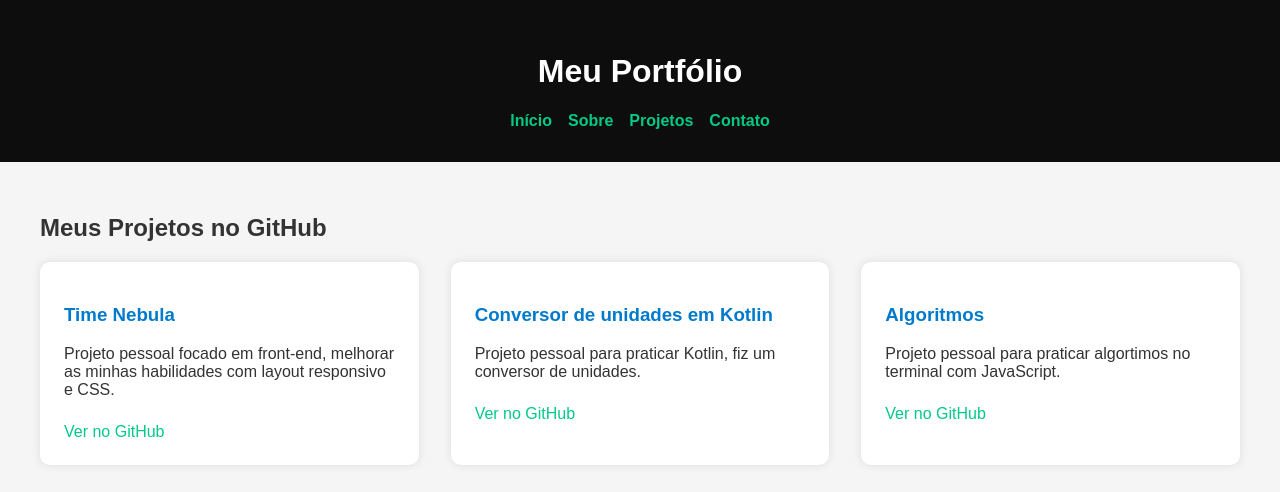
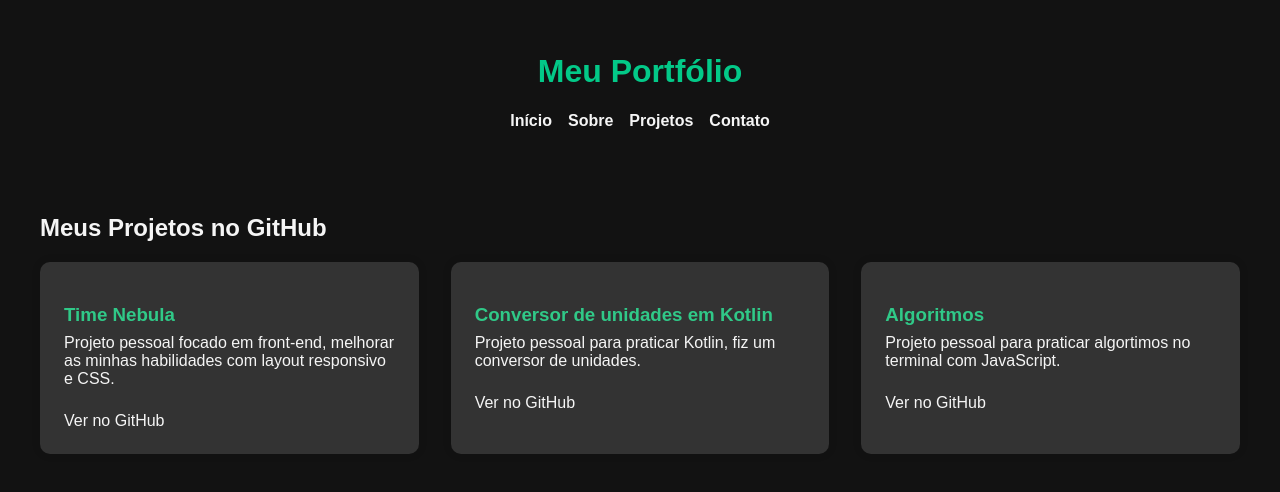
Before and after one commit to lion1536/portfolio-pedroarmiliato, a plain HTML site: page portfolio.html in a window 1280 px wide. Drawn offline with Linux system fonts and the light colour scheme.

Commit message:
Fix stuff

```diff
--- a/contato.css
+++ b/contato.css
@@ -6,9 +6,9 @@
 }
 
 body {
-  font-family: 'Poppins', sans-serif;
-  background-color: #f5f5f5;
-  color: #333;
+  font-family: "Poppins", sans-serif;
+  background-color: #121212;
+  color: #f5f5f5;
   min-height: 100vh;
   display: flex;
   flex-direction: column;
@@ -21,7 +21,7 @@ header {
   color: #03c988;
   padding: 2rem;
   text-align: center;
-  box-shadow: 0 3px 6px rgba(0, 0, 0, 0.1);
+  box-shadow: 0 3px 6px rgba(0, 0, 0, 0.4);
 }
 
 nav {
@@ -33,7 +33,7 @@ nav {
 }
 
 nav a {
-  color: #03c988;
+  color: #f5f5f5;
   text-decoration: none;
   font-weight: 700;
   font-size: 1.1rem;
@@ -42,7 +42,7 @@ nav a {
 
 nav a:hover,
 nav a:focus {
-  color: #007acc;
+  color: #40f7b8;
   outline: none;
   text-decoration: underline;
 }
@@ -52,9 +52,9 @@ main {
   max-width: 600px;
   margin: 2rem auto 4rem;
   padding: 2rem 2.5rem;
-  background-color: white;
+  background-color: #1e1e1e;
   border-radius: 12px;
-  box-shadow: 0 6px 15px rgba(0, 0, 0, 0.1);
+  box-shadow: 0 6px 15px rgba(0, 0, 0, 0.3);
   flex-grow: 1;
 }
 
@@ -63,7 +63,7 @@ main {
   margin-bottom: 2rem;
   text-align: center;
   font-weight: 700;
-  color: #0d0d0d;
+  color: #03c988;
   font-size: 2rem;
 }
 
@@ -75,7 +75,7 @@ form {
 label {
   margin-top: 1.5rem;
   font-weight: 600;
-  color: #555;
+  color: #cccccc;
 }
 
 /* Inputs e textarea */
@@ -83,20 +83,27 @@ input,
 textarea {
   padding: 0.75rem 1rem;
   margin-top: 0.5rem;
-  border: 1.5px solid #ccc;
+  border: 1.5px solid #444;
   border-radius: 8px;
   font-size: 1rem;
-  transition: border-color 0.3s ease;
+  background-color: #2b2b2b;
+  color: #f5f5f5;
+  transition: border-color 0.3s ease, background-color 0.3s ease;
   resize: vertical;
   min-width: 100%;
-  box-sizing: border-box;
+}
+
+input::placeholder,
+textarea::placeholder {
+  color: #888;
 }
 
 input:focus,
 textarea:focus {
   border-color: #03c988;
   outline: none;
-  box-shadow: 0 0 8px #03c988aa;
+  box-shadow: 0 0 8px #03c98888;
+  background-color: #2f2f2f;
 }
 
 /* Botão */
@@ -105,7 +112,7 @@ button {
   padding: 1rem;
   font-size: 1.1rem;
   background-color: #03c988;
-  color: white;
+  color: #0d0d0d;
   border: none;
   border-radius: 10px;
   cursor: pointer;
@@ -116,6 +123,7 @@ button {
 button:hover,
 button:focus {
   background-color: #007acc;
+  color: white;
   outline: none;
 }
 
@@ -124,10 +132,10 @@ button:focus {
   margin-top: 1.5rem;
   font-weight: 600;
   text-align: center;
-  color: #0d0d0d;
+  color: #ffffff;
   min-height: 1.5rem;
   word-wrap: break-word;
-  white-space: pre-wrap; /* mantém quebras de linha */
+  white-space: pre-wrap;
 }
 
 /* Responsividade */
--- a/paleta.css
+++ b/paleta.css
@@ -2,8 +2,9 @@
   --bg: #121212;
   --text: #f5f5f5;
   --accent: #03c988;
+  --accents: #40f7b8;
   --highlight: #64ab50;
-  --font: 'Segoe UI', Tahoma, sans-serif;
+  --font: "Poppins", sans-serif;
   --shadow: rgba(0, 0, 0, 0.2);
 }
 
@@ -41,9 +42,9 @@ nav a {
   transition: color 0.3s;
 }
 
-nav a:hover,
-nav a[aria-current='page'] {
-  color: var(--accent);
+a:hover {
+  color: var(--accents);
+  text-decoration: underline;
 }
 
 .container {
--- a/port.css
+++ b/port.css
@@ -1,18 +1,35 @@
+/* ====== VARIÁVEIS GLOBAIS ====== */
+:root {
+  --bg: #121212;
+  --text: #f5f5f5;
+  --accent: #f5f5f5;
+  --accent-hover: #30c988;
+  --accents: #40f7b8;
+  --header-bg: #0d0d0d;
+  --box-bg: #333;
+  --shadow: rgba(0, 0, 0, 0.1);
+  --radius: 10px;
+  --font: "Poppins", sans-serif;
+}
+
+/* ====== CONFIGURAÇÕES GERAIS ====== */
 body {
-  font-family: 'Poppins', sans-serif;
-  background: #f5f5f5;
-  color: #333;
+  font-family: var(--font);
+  background: var(--bg);
+  color: var(--text);
   margin: 0;
   padding: 0;
 }
 
+/* ====== CABEÇALHO ====== */
 header {
-  background: #0d0d0d;
-  color: #fff;
+  background: var(--header);
+  color: #03c988;
   padding: 2rem;
   text-align: center;
 }
 
+/* ====== NAVEGAÇÃO ====== */
 nav {
   display: flex;
   flex-wrap: wrap;
@@ -22,33 +39,37 @@ nav {
 }
 
 nav a {
-  color: #03c988;
+  color: var(--accent);
   text-decoration: none;
   font-weight: bold;
+  transition: color 0.3s ease, text-decoration 0.3s ease;
 }
 
-nav a:hover {
+a:hover {
+  color: var(--accents);
   text-decoration: underline;
-  color: #007acc;
 }
 
+/* ====== CONTAINER CENTRAL ====== */
 .container {
   max-width: 1200px;
   margin: 0 auto;
   padding: 2rem;
 }
 
+/* ====== GALERIA DE PROJETOS ====== */
 .galeria {
   display: grid;
   gap: 2rem;
   grid-template-columns: repeat(auto-fit, minmax(280px, 1fr));
 }
 
+/* ====== ESTILO DOS PROJETOS ====== */
 .projeto {
-  background: white;
+  background: var(--box-bg);
   padding: 1.5rem;
-  border-radius: 10px;
-  box-shadow: 0 0 10px rgba(0, 0, 0, 0.1);
+  border-radius: var(--radius);
+  box-shadow: 0 0 10px var(--shadow);
   transition: transform 0.3s ease;
 }
 
@@ -57,7 +78,8 @@ nav a:hover {
 }
 
 .projeto h3 {
-  color: #007acc;
+  color: var(--accent-hover);
+  margin-bottom: 0.5rem;
 }
 
 .projeto p {
@@ -67,15 +89,17 @@ nav a:hover {
 .projeto a {
   display: inline-block;
   margin-top: 1rem;
-  color: #03c988;
+  color: var(--accent);
   text-decoration: none;
+  transition: color 0.3s ease, text-decoration 0.3s ease;
 }
 
 .projeto a:hover {
+  color: var(--accent-hover);
   text-decoration: underline;
-  color: #005ea7;
 }
 
+/* ====== MEDIA QUERIES ====== */
 @media (max-width: 768px) {
   header {
     padding: 1.5rem 1rem;
--- a/portfolio.css
+++ b/portfolio.css
@@ -2,12 +2,13 @@
   --bg: #121212;
   --text: #f5f5f5;
   --accent: #03c988;
+  --accents: #40f7b8;
   --muted: #aaaaaa;
   --box-bg: #1e1e1e;
   --highlight: #64ab50;
   --shadow: rgba(0, 0, 0, 0.2);
   --radius: 12px;
-  --font: "Segoe UI", Tahoma, sans-serif;
+  --font: "Poppins", sans-serif;
 }
 
 * {
@@ -16,7 +17,9 @@
   box-sizing: border-box;
 }
 
+html,
 body {
+  overflow-x: hidden; /* Corrigido: só aqui */
   font-family: var(--font);
   background-color: var(--bg);
   color: var(--text);
@@ -50,7 +53,8 @@ nav a {
 }
 
 nav a:hover {
-  color: var(--accent);
+  color: var(--accents);
+  text-decoration: underline;
 }
 
 .container {
@@ -63,7 +67,10 @@ nav a:hover {
 .galeria {
   display: grid;
   gap: 2rem;
-  grid-template-columns: repeat(auto-fit, minmax(300px, 1fr));
+  grid-template-columns: repeat(
+    auto-fit,
+    minmax(200px, 1fr)
+  ); /* minwidth menor */
 }
 
 .projeto {
@@ -89,6 +96,7 @@ nav a:hover {
   margin-top: 0.5rem;
   color: var(--highlight);
   text-decoration: none;
+  transition: color 0.3s ease;
 }
 
 .projeto a:hover {
@@ -103,7 +111,10 @@ nav a:hover {
 
 .grid-imagens {
   display: grid;
-  grid-template-columns: repeat(auto-fit, minmax(240px, 1fr));
+  grid-template-columns: repeat(
+    auto-fit,
+    minmax(200px, 1fr)
+  ); /* minwidth menor */
   gap: 1.5rem;
 }
 
@@ -117,6 +128,7 @@ nav a:hover {
 
 .imagem-projeto img {
   width: 100%;
+  max-width: 100%;
   height: auto;
   display: block;
   object-fit: cover;
@@ -151,10 +163,11 @@ section h2 {
 a {
   color: var(--accent);
   text-decoration: none;
+  transition: color 0.3s ease;
 }
 
 a:hover {
-  color: #40f7b8;
+  color: #1abc9c;
   text-decoration: underline;
 }
 
@@ -164,7 +177,7 @@ a:hover {
   height: auto;
   border-radius: 50%;
   object-fit: cover;
-  border: 4px solid var(--cor-primaria);
+  border: 4px solid var(--accent);
   box-shadow: 0 4px 10px rgba(0, 0, 0, 0.2);
   transition: transform 0.3s ease;
 }
--- a/sobre.css
+++ b/sobre.css
@@ -4,7 +4,7 @@
   --text: #f5f5f5;
   --muted: #999;
   --accent: #64ab50;
-  --font: 'Segoe UI', Tahoma, Geneva, Verdana, sans-serif;
+  --font: "Poppins", sans-serif;
 }
 
 body {
@@ -40,7 +40,8 @@ nav a {
 }
 
 nav a:hover {
-  color: var(--primary);
+  color: #40f7b8;
+  text-decoration: underline;
 }
 
 main {
```
Also changed, not shown: mapa.html (+0 -20 lines), paleta.html (+26 -18 lines), sobre.html (+2 -3 lines).
